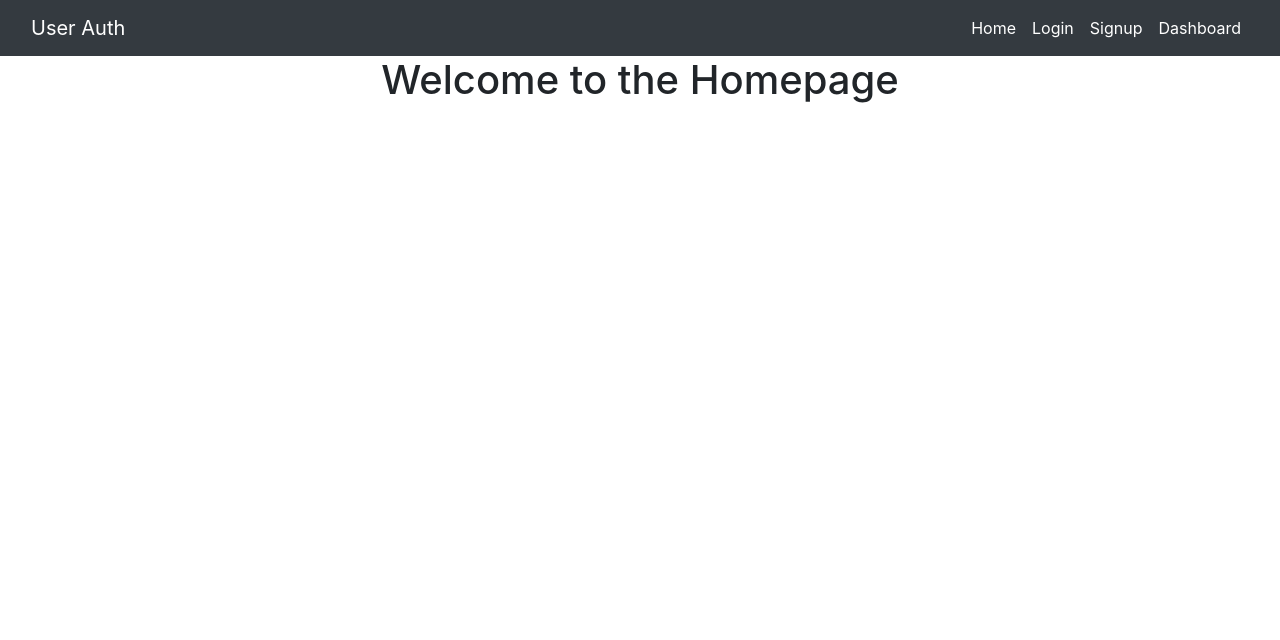
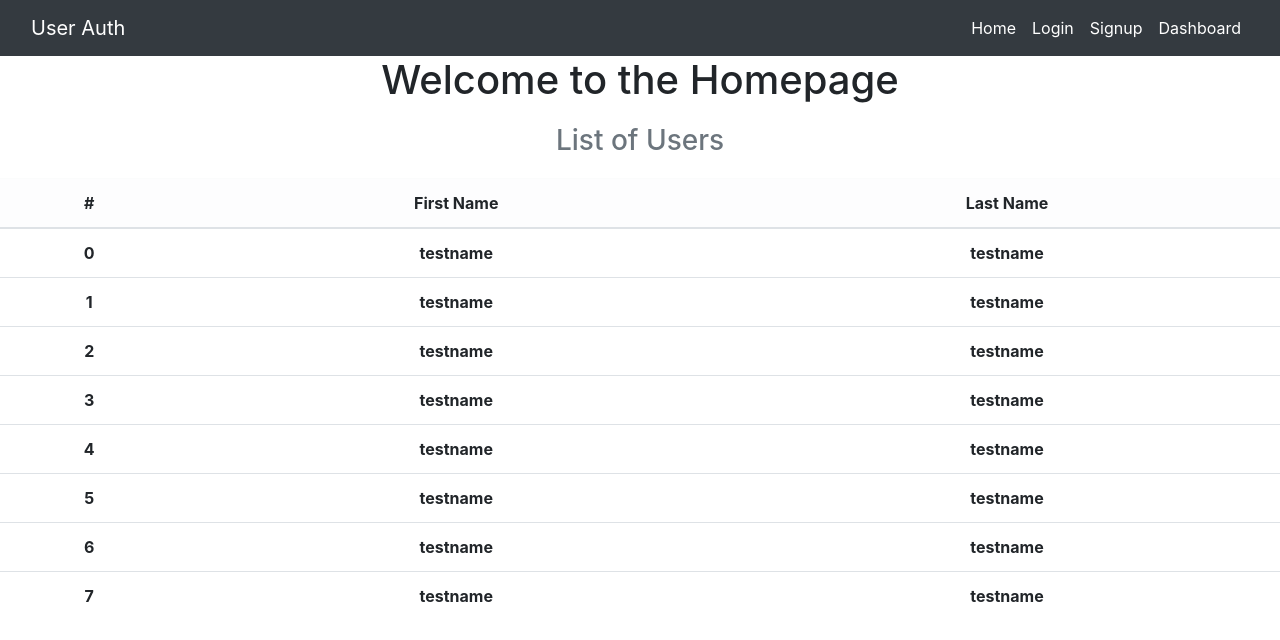
Before and after one commit to MakarandPundlik/BlogPost, a React (Create React App) app in the folder frontend_mod/: page / in a window 1280 px wide. Shown: the top 640 px of the page. Built offline with nearby package versions, Linux system fonts and the light colour scheme.

Commit message:
added tables in frontend

```diff
--- a/frontend_mod/public/index.html
+++ b/frontend_mod/public/index.html
@@ -40,7 +40,6 @@
       To begin the development, run `npm start` or `yarn start`.
       To create a production bundle, use `npm run build` or `yarn build`.
     -->
-    <script src="https://cdn.jsdelivr.net/npm/@popperjs/core@2.6.0/dist/umd/popper.min.js" integrity="sha384-KsvD1yqQ1/1+IA7gi3P0tyJcT3vR+NdBTt13hSJ2lnve8agRGXTTyNaBYmCR/Nwi" crossorigin="anonymous"></script>
-    <script src="https://cdn.jsdelivr.net/npm/bootstrap@5.0.0-beta2/dist/js/bootstrap.min.js" integrity="sha384-nsg8ua9HAw1y0W1btsyWgBklPnCUAFLuTMS2G72MMONqmOymq585AcH49TLBQObG" crossorigin="anonymous"></script>
+
   </body>
 </html>
--- a/frontend_mod/src/App.css
+++ b/frontend_mod/src/App.css
@@ -36,3 +36,8 @@
     transform: rotate(360deg);
   }
 }
+
+/*For jsx files*/
+caption {
+  caption-side: top;
+}
--- /dev/null
+++ b/frontend_mod/src/components/Formrow.jsx
@@ -0,0 +1,13 @@
+import React from 'react';
+
+function Formrow(props) {
+    return (
+        <tr>
+            <th scope="row">{props.index}</th>
+            <th scope="row">{props.firstname}</th>
+            <th scope="row">{props.lastname}</th>
+        </tr>
+    );
+}
+
+export default Formrow;
--- a/frontend_mod/src/components/Homepage.jsx
+++ b/frontend_mod/src/components/Homepage.jsx
@@ -1,9 +1,85 @@
 import React from 'react';
+import Formrow from './Formrow';
 
 function Homepage(props) {
+    const dark = "table-dark";
+    const light = "table-light";
+    const users = [
+        {
+
+            firstname: 'testname',
+            lastname: 'testname'
+        },
+        {
+
+            firstname: 'testname',
+            lastname: 'testname'
+        },
+        {
+
+            firstname: 'testname',
+            lastname: 'testname'
+        },
+        {
+
+            firstname: 'testname',
+            lastname: 'testname'
+        },
+        {
+
+            firstname: 'testname',
+            lastname: 'testname'
+        },
+        {
+
+            firstname: 'testname',
+            lastname: 'testname'
+        },
+        {
+
+            firstname: 'testname',
+            lastname: 'testname'
+        },
+        {
+
+            firstname: 'testname',
+            lastname: 'testname'
+        }
+
+    ];
+
     return (
         <div>
             <h1>Welcome to the Homepage</h1>
+            <table class="table text-center">
+                <caption className="text-center"><h3>List of Users</h3></caption>
+                <thead class={light}>
+                    <tr>
+                        <th scope="col">#</th>
+                        <th scope="col">First Name</th>
+                        <th scope="col">Last Name</th>
+                    </tr>
+                </thead>
+                <tbody>
+
+
+                    {
+                        users.map((user,index) => {
+                            return (
+                               <Formrow
+                               key={index}
+                                index={index}
+                                firstname={user.firstname}
+                                lastname={user.lastname}
+                               />
+                            )
+                            index++;
+                        })
+                    }
+
+
+                </tbody>
+            </table>
         </div>
     );
 }
```
